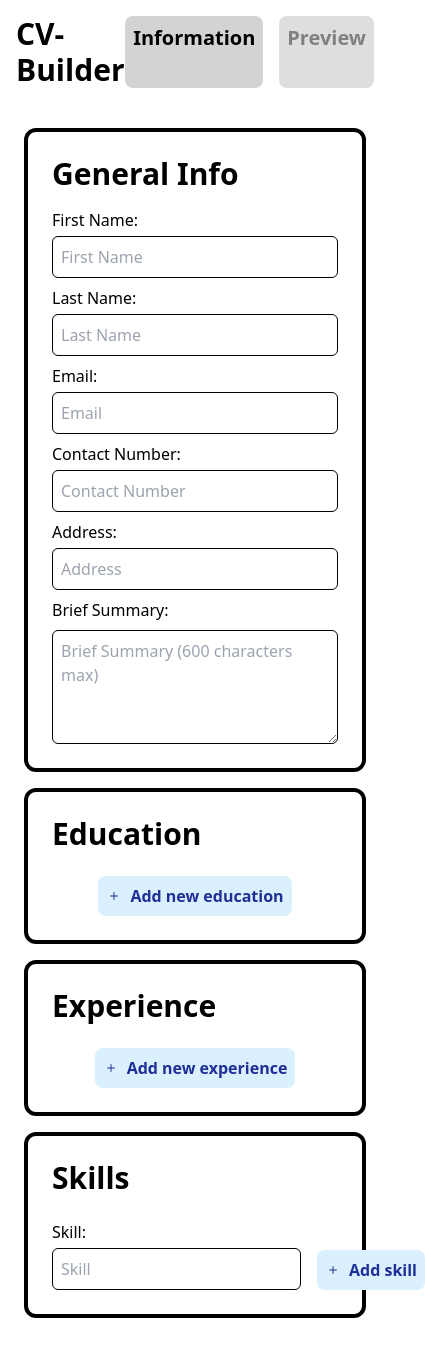
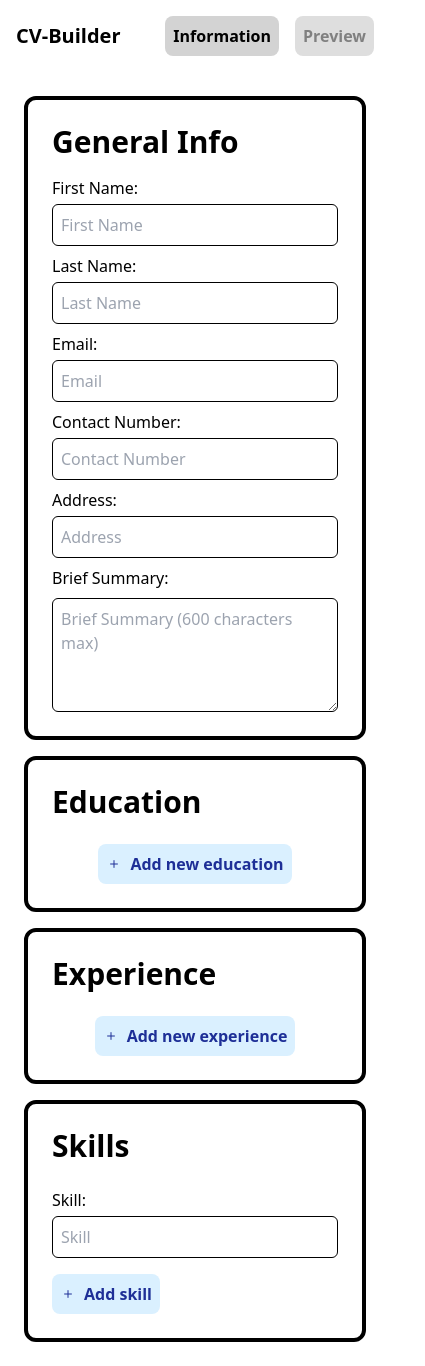
Before and after one commit to JC33340/CVbuilder2, a React (Vite) app: page / in a window 390 px wide. Shown: the whole page, 425 px wide, since content can reach past the window. Before the commit the page ends 1342 px from the top, so only its background shows below. Built offline with nearby package versions, Linux system fonts and the light colour scheme; what @react-pdf/renderer would draw is missing.

Commit message:
added responsive design

```diff
--- a/src/components/Header.tsx
+++ b/src/components/Header.tsx
@@ -2,8 +2,8 @@ import HeaderLink from "./HeaderLink"
 
 const Header = ()=>{
     return(
-        <header className="flex justify-between p-4 sticky top-0 backdrop-blur-3xl">
-            <span className="text-3xl font-bold">CV-Builder</span>
+        <header className="flex justify-between items-center p-4 sticky top-0 backdrop-blur-3xl">
+            <span className="text-xl md:text-3xl font-bold">CV-Builder</span>
             <div className="flex gap-x-4">
                 <HeaderLink link="/">Information</HeaderLink>
                 <HeaderLink link='/preview'>Preview</HeaderLink>
--- a/src/components/HeaderLink.tsx
+++ b/src/components/HeaderLink.tsx
@@ -1,7 +1,7 @@
 import {NavLink} from 'react-router-dom'
 
 const HeaderLink = ({children,link}:{children:React.ReactNode,link:string})=>{
-    const styling = ' p-2 rounded-lg text-xl font-semibold hover:text-black transition-colors'
+    const styling = ' p-2 rounded-lg text-md md:text-xl font-semibold hover:text-black transition-colors'
     return(
         <NavLink to={link} className={({isActive})=>isActive?'text-black bg-[#d3d3d3]'+styling:'text-[#808080] bg-[#dedede]'+styling}>{children}</NavLink>
     )
--- a/src/components/education/EducationItem.tsx
+++ b/src/components/education/EducationItem.tsx
@@ -58,7 +58,7 @@ const EducationItem = ({index,setter,state}:{
             <Input placeholder="Subject" label="Subject:" name='subject' value={state[index].subject?state[index].subject:''} handleChange={handleChange} />
             <Input placeholder="Qualification level" label="Qualification level:" name='qualificationLevel' value={state[index].qualificationLevel?state[index].qualificationLevel:''} handleChange={handleChange} />
             <Input placeholder="Grades" label="Grades:" name='grade' value={state[index].grade?state[index].grade:''} handleChange={handleChange} />
-            <div className="flex gap-x-10">
+            <div className="flex gap-x-10 gap-y-2  flex-col md:flex-row">
                 <Input placeholder="" label="Currently studying here? :" name='currentlyStudying' checked={state[index].currentlyStudying} handleChange={handleChange} type='checkbox'/>
                 <Input placeholder="" label="Start date:" name='startDate' value={state[index].startDate?state[index].startDate:''} handleChange={handleChange} type='date'/>
                 {state[index].currentlyStudying!=true?
--- a/src/components/experience/ExperienceItem.tsx
+++ b/src/components/experience/ExperienceItem.tsx
@@ -55,7 +55,7 @@ const ExperienceItem = ({index,setter,state}:{
             <Input placeholder="Role" label="Role:" name='role' value={state[index].role?state[index].role:''} handleChange={handleChange} />
             <Input placeholder="Company" label="Company:" name='company' value={state[index].company?state[index].company:''} handleChange={handleChange} />
             <Input placeholder="Location" label="Location:" name='location' value={state[index].location?state[index].location:''} handleChange={handleChange} />
-            <div className="flex gap-x-10">
+            <div className="flex gap-x-10 gap-y-2 flex-col md:flex-row">
                 <Input placeholder="" label="Currently working here? :" name='currentlyWorking' checked={state[index].currentlyWorking} handleChange={handleChange} type='checkbox'/>
                 <Input placeholder="" label="Start date:" name='startDate' value={state[index].startDate?state[index].startDate:''} handleChange={handleChange} type='date'/>
                 {state[index].currentlyWorking!=true?
--- a/src/components/skills/SkillsInfo.tsx
+++ b/src/components/skills/SkillsInfo.tsx
@@ -38,7 +38,7 @@ const SkillsInfo = ()=>{
                     )
                 })}
             </div>
-            <div className='flex items-end gap-x-4 '>
+            <div className='flex flex-col items-start gap-y-4 md:flex-row md:items-end gap-x-4 '>
                 <Input onKeyUp={handleKeyUp} placeholder='Skill' label='Skill:' name='skill' handleChange={handleInputChange} value={input} />
                 <AddComponentButton handleClick={addSkill} placeholder='Add skill' />
             </div>
```
